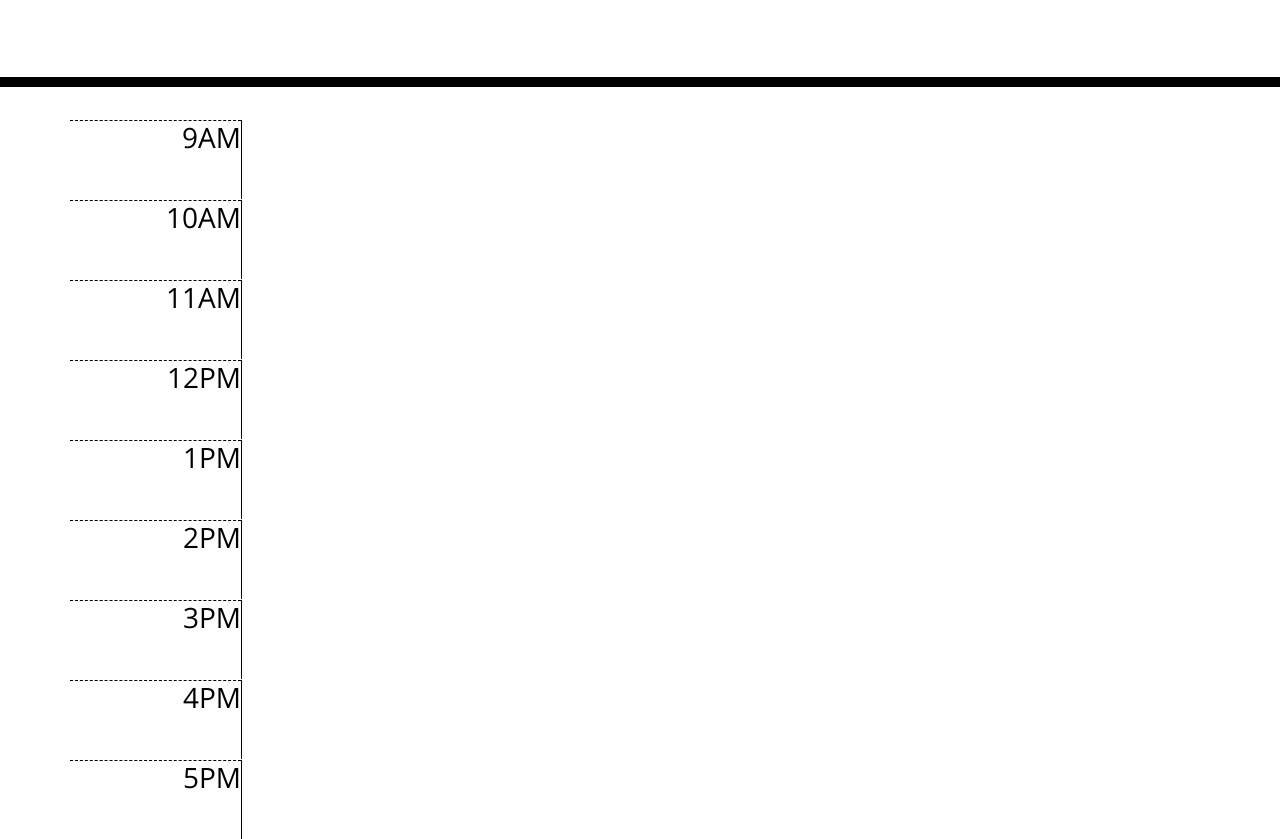
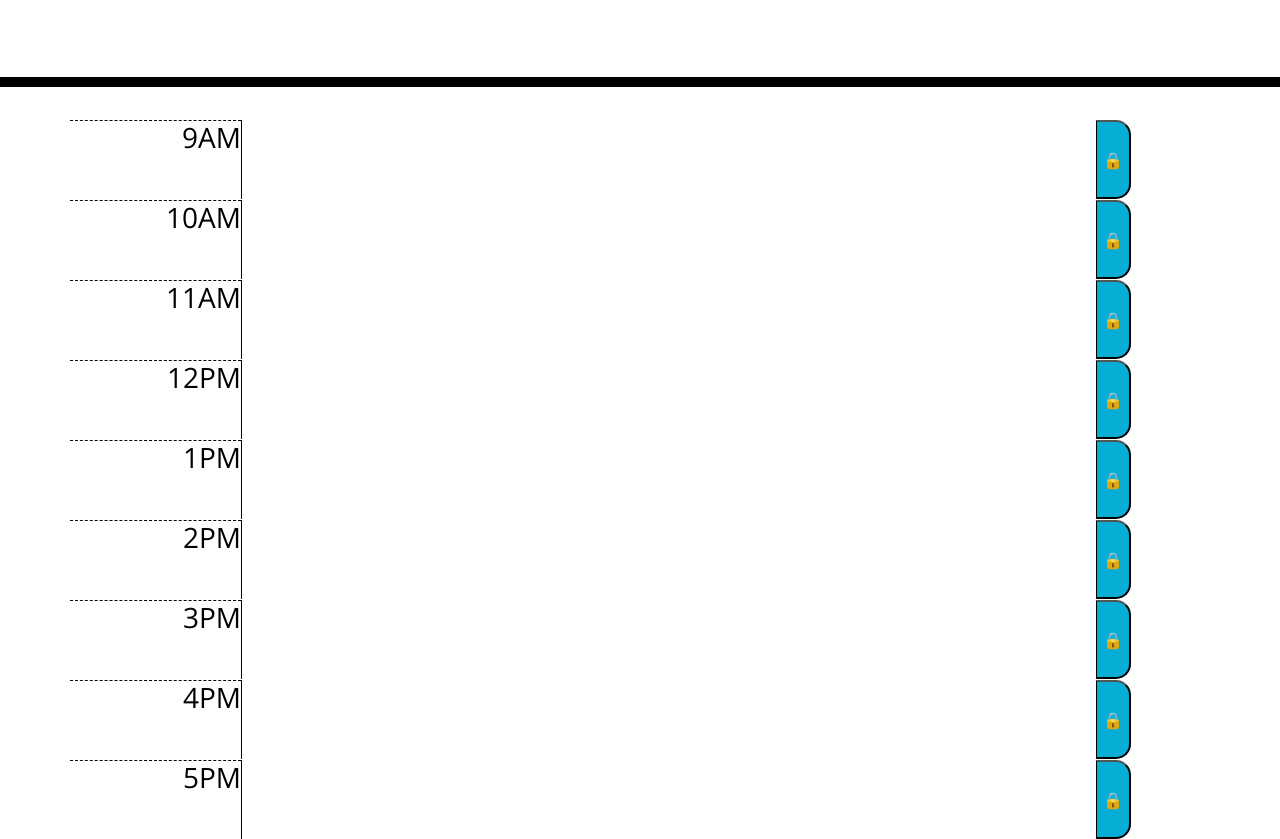
Before and after one commit to MiaLaFleur/weekly-challenge-5, a plain HTML site: page index.html in a window 1280 px wide. Shown: the part 181-1020 px from the top of the page. Drawn offline with nearby package versions, Linux system fonts and the light colour scheme; a web font is replaced by a local one.

Commit message:
add js file

```diff
--- a/assets/css/style.css
+++ b/assets/css/style.css
@@ -23,11 +23,13 @@ textarea{
 
 .description{
   white-space: pre-wrap;
+  width: 75%;
 }
 
 .time-block{
   text-align: center;
   border-radius: 15px;
+
 }
 
 .row {
--- a/assets/js/script.js
+++ b/assets/js/script.js
@@ -0,0 +1 @@
+var events = [];
--- a/index.html
+++ b/index.html
@@ -18,6 +18,7 @@
       href="https://fonts.googleapis.com/css?family=Open+Sans&display=swap"
       rel="stylesheet"
     />
+  <link rel="stylesheet" href="https://cdnjs.cloudflare.com/ajax/libs/open-iconic/1.1.1/font/css/open-iconic-bootstrap.min.css" />
     <link rel="stylesheet" href="./assets/css/style.css" />
     <title>Work Day Scheduler</title>
   </head>
@@ -31,65 +32,74 @@
     <div class="container column">
       <div class="row time-block">
         <h3 class="hour">9AM</h3>
-        <textarea class="">
+        <textarea class="description">
 
         </textarea>
+        <button type="button" class="saveBtn">🔒</button>
       </div>
 
-      <div class="row time-block">
+      <div class="row time-block" >
         <h3 class="hour">10AM</h3>
-        <textarea class="">
+        <textarea class="description">
 
         </textarea>
+        <button type="button" class="saveBtn">🔒</button>
       </div>
 
       <div class="row time-block">
         <h3 class="hour">11AM</h3>
-        <textarea class="">
+        <textarea class="description">
 
         </textarea>
+        <button type="button" class="saveBtn">🔒</button>
       </div>
 
       <div class="row time-block">
         <h3 class="hour">12PM</h3>
-        <textarea class="">
+        <textarea class="description">
 
         </textarea>
+        <button type="button" class="saveBtn">🔒</button>
       </div>
 
       <div class="row time-block">
         <h3 class="hour">1PM</h3>
-        <textarea class="">
+        <textarea class="description">
 
         </textarea>
+        <button type="button" class="saveBtn">🔒</button>
       </div>
 
       <div class="row time-block">
         <h3 class="hour">2PM</h3>
-        <textarea class="">
+        <textarea class="description">
 
         </textarea>
+        <button type="button" class="saveBtn">🔒</button>
       </div>
 
       <div class="row time-block">
         <h3 class="hour">3PM</h3>
-        <textarea class="">
+        <textarea class="description">
 
         </textarea>
+        <button type="button" class="saveBtn">🔒</button>
       </div>
 
       <div class="row time-block">
         <h3 class="hour">4PM</h3>
-        <textarea class="">
+        <textarea class="description">
 
         </textarea>
+        <button type="button" class="saveBtn">🔒</button>
       </div>
 
       <div class="row time-block">
         <h3 class="hour">5PM</h3>
-        <textarea class="">
+        <textarea class="description">
 
         </textarea>
+        <button type="button" class="saveBtn">🔒</button>
       </div>
     </div>
 
```
